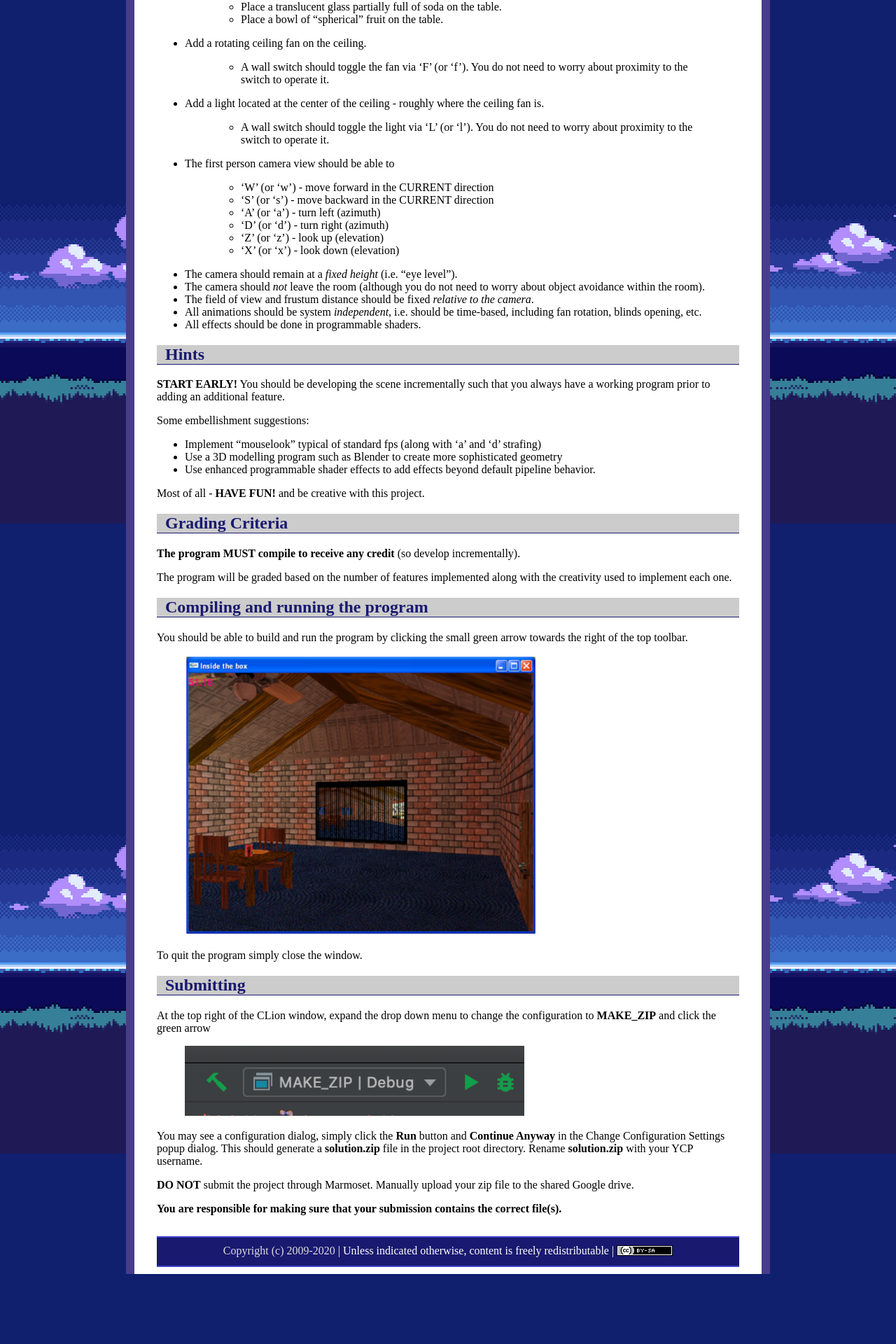
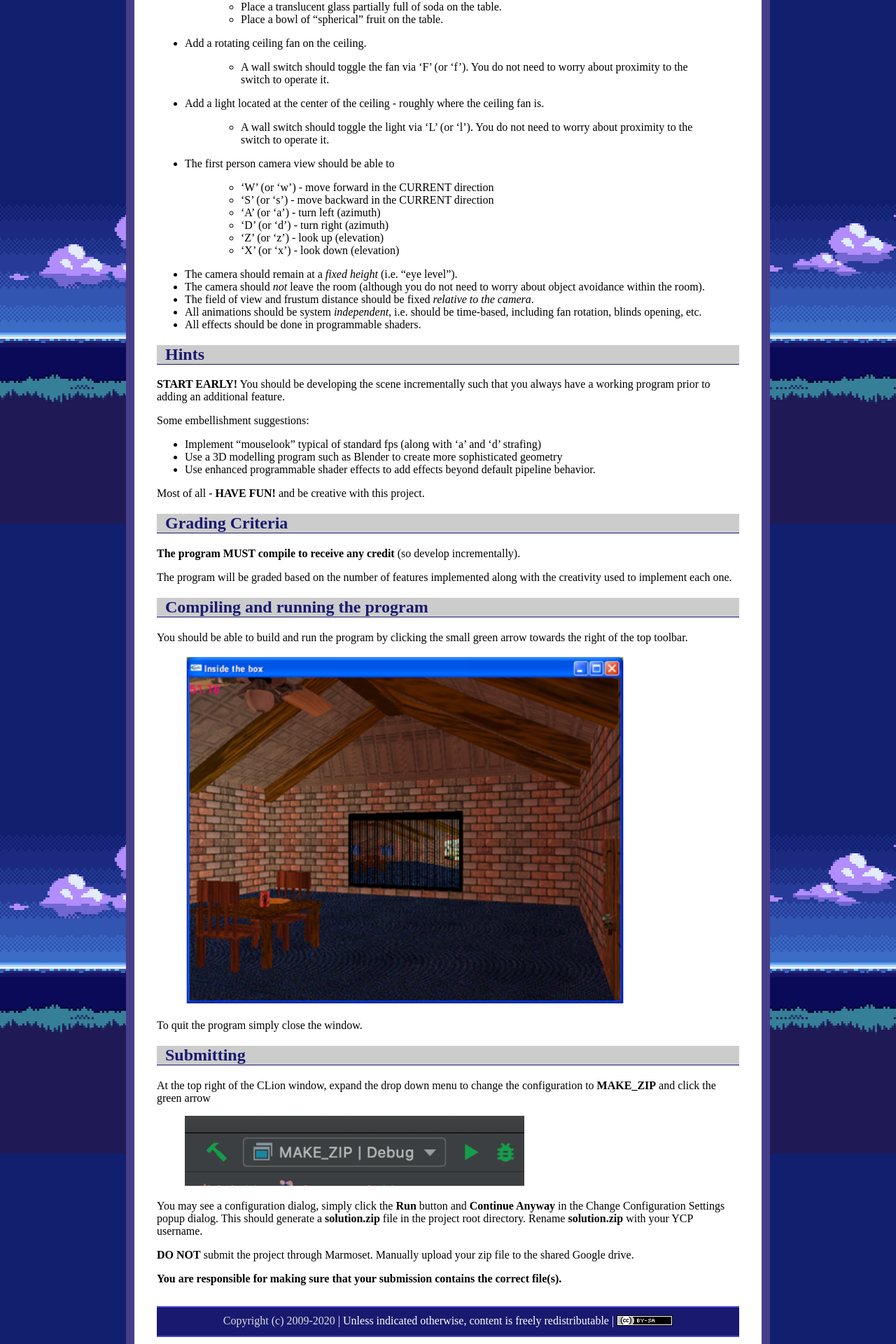
Before and after one commit to ycpcs/cs370-fall2020, a Jekyll site: the page built from assign/project.md, in a window 1280 px wide. Shown: the part 1052-2972 px from the top of the page at 70% size. Built offline with Jekyll 4.4.1, drawn with Linux system fonts in a browser that asks for light colours; before the commit the page ends 2872 px from its top, so only the background shows below that.

Commit message:
update project
update project

```diff
--- a/assign/project.md
+++ b/assign/project.md
@@ -94,7 +94,7 @@ The program will be graded based on the number of features implemented along wit
 
 You should be able to build and run the program by clicking the small green arrow towards the right of the top toolbar.
 
-> <img src="images/project/House.png" alt="Final Project Window" height="400"/>
+> <img src="images/project/House.png" alt="Final Project Window" height="500"/>
 
 To quit the program simply close the window.
 
```
